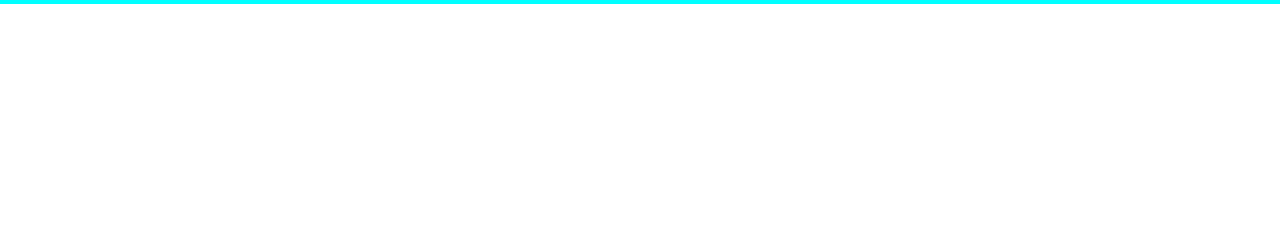
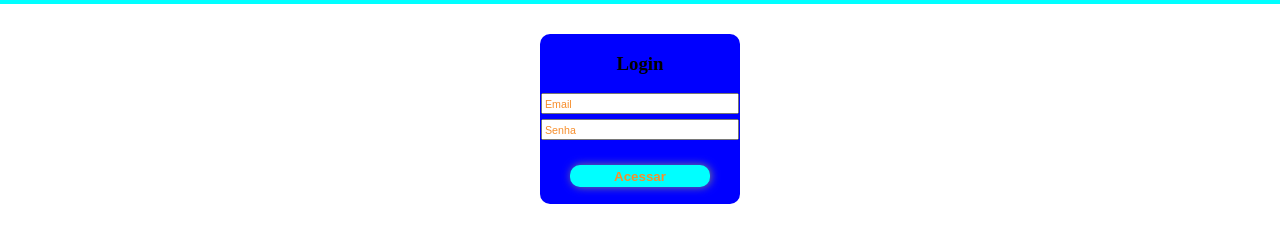
Before and after one commit to jeffamorim/102-css, a plain HTML site: page index.html in a window 1280 px wide. Shown: the part 46-288 px from the top of the page. Drawn offline with Linux system fonts and the light colour scheme.

Commit message:
Adicionar janela de login

```diff
--- a/index.html
+++ b/index.html
@@ -1,5 +1,5 @@
 <!DOCTYPE html>
-<html lang="en">
+<html lang="pt-br">
 <head>
     <meta charset="UTF-8">
     <meta name="viewport" content="width=device-width, initial-scale=1.0">
@@ -16,5 +16,13 @@
         <a href="">O que comem</a>
         <a href="">Onde vivem</a>
     </nav>
+    <section>
+        <div>
+            <h3>Login</h3>
+            <input placeholder="Email" type="email" name="" id="">
+            <input placeholder="Senha" type="password" name="" id="">
+            <input  type="submit" value="Acessar">
+        </div>
+    </section>
 </body>
 </html>
--- a/style.css
+++ b/style.css
@@ -7,15 +7,62 @@ nav{
     display: flex;
     align-items: center;
     justify-content: space-around;
-    font-family: 'Montserrat', sans-serif;
+
 
 }
-a{
+nav a{
     color: rgb(246, 142, 44);
     text-decoration: none;
+    font-family: 'Montserrat', sans-serif;
+}
+nav a:hover{
+    color: rgb(246, 142, 44);
+    text-decoration: underline;
 }
 nav a:first-child{
     font-size: 22pt;
     color: blue;
     font-weight: 900;
 }
+section{
+    height: 300px;
+    display: flex;
+    justify-content: center;
+    margin-top: 30px;
+}
+section div{
+    height: 170px;
+    width: 200px;
+    display: flex;
+    flex-direction: column;
+    background-color: blue;
+    align-items: center;
+    border-radius: 10px;
+}
+div input{
+    margin-bottom: 5px;
+    width: 95%;
+}
+h3:focus{
+    color: white;
+}
+section div input:focus{
+    background-color: rgb(246, 142, 44);
+}
+
+input::placeholder{
+    color: rgb(246, 142, 44);
+    font-size: 8pt;
+}
+
+section div input:nth-child(4){
+    margin-top: 20px;
+    width: 70%;
+    height: 22px;
+    background-color: aqua;
+    border: none;
+    border-radius: 10px;
+    box-shadow: 1px 0px 9px gray;
+    color: rgb(246, 142, 44);
+    font-weight: 900;
+}
```
